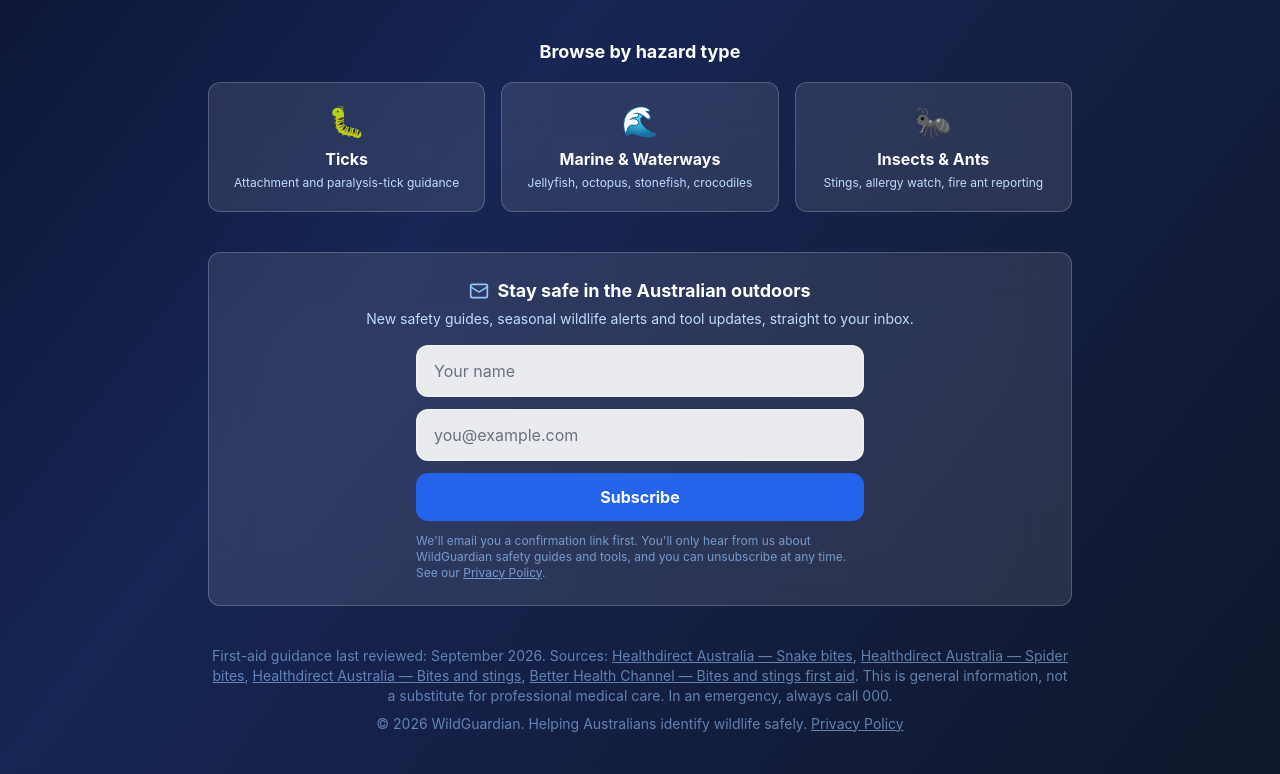
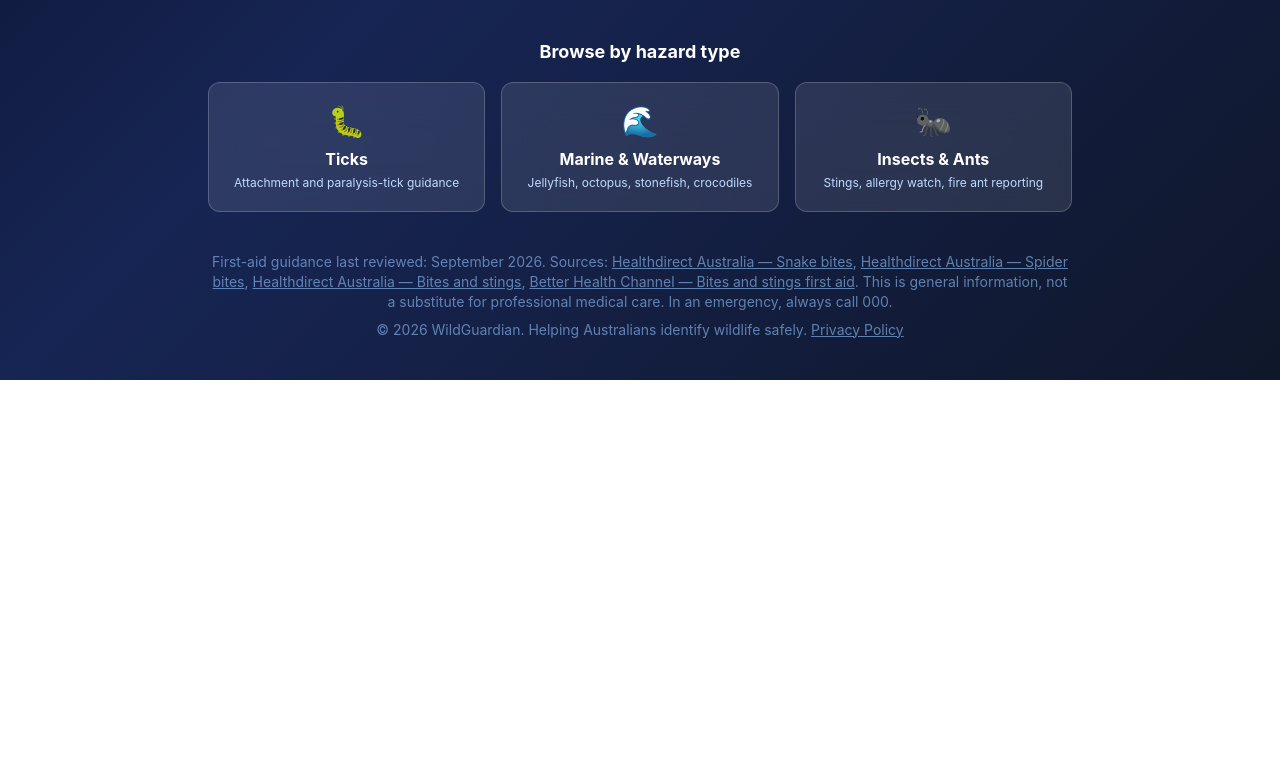
Before and after one commit to hskca1428-creator/wildguardian, a Next.js app: page / in a window 1280 px wide. Shown: the part 909-1683 px from the top of the page. After the commit the page ends 1289 px from the top, so only its background shows below. Built offline with nearby package versions, Linux system fonts and the light colour scheme.

Commit message:
Refactor NewsletterSignup to include FirstAidRouter
Refactored NewsletterSignup component to include FirstAidRouter functionality and updated imports.

```diff
--- a/components/NewsletterSignup.js
+++ b/components/NewsletterSignup.js
@@ -1,115 +1,61 @@
-import React, { useId } from 'react';
-import { Mail } from 'lucide-react';
+import React from 'react';
+import { Phone, ExternalLink, AlertTriangle } from 'lucide-react';
+import { TIER_LABEL } from '../data/firstAid';
 
-// Posts straight to AWeber using the IDs from the "Wild Guardian" web form
-// (list awlist6981726, form 757337921). No JavaScript is involved in the
-// submission, so it keeps working even if scripts fail to load.
-//
-// After AWeber receives the sign-up it sends the visitor to /subscribed
-// (our own "check your inbox" page) instead of AWeber's generic thank-you page.
-// If AWeber ever ignores the redirect, set the same Thank You URL in AWeber:
-// Sign Up Forms -> your form -> Settings -> Thank You Page.
-const AWEBER_ACTION = 'https://www.aweber.com/scripts/addlead.pl';
-const AWEBER_LIST = 'awlist6981726';
-const AWEBER_FORM_ID = '757337921';
-const THANK_YOU_URL = 'https://www.wildguardian.com.au/subscribed';
-
-/**
- * variant:     'dark' (on the navy homepage) | 'light' (on white article pages and modals)
- * adTracking:  AWeber "ad tracking" label, so AWeber reports show which page
- *              each subscriber came from (e.g. WG_Home, WG_Species, WG_Guide).
- * bare:        render only the form + consent line (no heading card), for modals.
- */
-export default function NewsletterSignup({
-  variant = 'dark',
-  adTracking = 'Wild_Guardian_Form',
-  heading = 'Stay safe in the Australian outdoors',
-  blurb = 'New safety guides, seasonal wildlife alerts and tool updates, straight to your inbox.',
-  buttonLabel = 'Subscribe',
-  bare = false,
-}) {
-  const uid = useId();
-  const dark = variant === 'dark';
-
-  const wrapperClass = dark
-    ? 'rounded-xl border border-white/20 bg-white/10 p-6 text-center backdrop-blur-xl'
-    : 'rounded-2xl border border-slate-200 bg-white p-6 shadow-sm';
-  const headingClass = dark ? 'mb-2 text-lg font-bold text-white' : 'mb-2 text-xl font-bold text-slate-950';
-  const blurbClass = dark ? 'mb-4 text-sm text-blue-200' : 'mb-4 text-sm leading-relaxed text-slate-600';
-  const inputClass = dark
-    ? 'w-full rounded-xl border-2 border-white/20 bg-white/90 px-4 py-3 text-gray-900 placeholder-gray-500 focus:border-blue-400 focus:outline-none'
-    : 'w-full rounded-xl border-2 border-slate-200 bg-white px-4 py-3 text-gray-900 placeholder-gray-400 focus:border-blue-500 focus:outline-none';
-  const labelClass = dark ? 'sr-only' : 'sr-only';
-  const buttonClass =
-    'w-full rounded-xl bg-blue-600 px-6 py-3 font-bold text-white transition-all hover:bg-blue-700 focus:outline-none focus:ring-2 focus:ring-blue-400';
-  const consentClass = dark ? 'mt-3 text-xs text-blue-300/70' : 'mt-3 text-xs text-slate-500';
-
-  const form = (
-    <form method="post" action={AWEBER_ACTION} acceptCharset="UTF-8" className="mx-auto max-w-md space-y-3 text-left">
-      <input type="hidden" name="meta_web_form_id" defaultValue={AWEBER_FORM_ID} />
-      <input type="hidden" name="meta_split_id" defaultValue="" />
-      <input type="hidden" name="listname" defaultValue={AWEBER_LIST} />
-      <input type="hidden" name="redirect" defaultValue={THANK_YOU_URL} />
-      <input type="hidden" name="meta_redirect_onlist" defaultValue={THANK_YOU_URL} />
-      <input type="hidden" name="meta_adtracking" defaultValue={adTracking} />
-      <input type="hidden" name="meta_message" defaultValue="1" />
-      <input type="hidden" name="meta_required" defaultValue="name,email" />
-      <input type="hidden" name="meta_tooltip" defaultValue="" />
-
-      <div>
-        <label htmlFor={`${uid}-name`} className={labelClass}>
-          Name
-        </label>
-        <input
-          id={`${uid}-name`}
-          type="text"
-          name="name"
-          required
-          autoComplete="name"
-          placeholder="Your name"
-          className={inputClass}
-        />
+// Renders a router card. Never renders treatment steps.
+export default function FirstAidRouter({ aid, context = 'If bitten or stung' }) {
+  if (!aid) return null;
+  const urgent = aid.tier === 'call000';
+  return (
+    <div
+      className={`rounded-lg p-4 border-2 ${
+        urgent ? 'bg-red-950 border-red-500 text-white' : 'bg-slate-900 border-amber-400 text-white'
+      }`}
+    >
+      <p className="text-xs font-semibold text-slate-300 uppercase mb-2">
+        {context}: {aid.title}
+      </p>
+      <div className="flex items-start gap-2 mb-2">
+        {urgent ? (
+          <Phone className="w-5 h-5 text-red-300 flex-shrink-0 mt-0.5" />
+        ) : (
+          <AlertTriangle className="w-5 h-5 text-amber-300 flex-shrink-0 mt-0.5" />
+        )}
+        <div>
+          <p className={`text-xs font-black tracking-wide ${urgent ? 'text-red-300' : 'text-amber-300'}`}>
+            {TIER_LABEL[aid.tier]}
+          </p>
+          <p className="text-base font-bold">
+            {urgent ? (
+              <a href="tel:000" className="underline">
+                {aid.headline}
+              </a>
+            ) : (
+              aid.headline
+            )}
+          </p>
+        </div>
       </div>
-      <div>
-        <label htmlFor={`${uid}-email`} className={labelClass}>
-          Email address
-        </label>
-        <input
-          id={`${uid}-email`}
-          type="email"
-          name="email"
-          required
-          autoComplete="email"
-          placeholder="you@example.com"
-          className={inputClass}
-        />
-      </div>
-      <button type="submit" className={buttonClass}>
-        {buttonLabel}
-      </button>
-      <p className={consentClass}>
-        We'll email you a confirmation link first. You'll only hear from us about WildGuardian safety guides and tools,
-        and you can unsubscribe at any time. See our{' '}
-        <a href="/privacy" className="underline">
-          Privacy Policy
-        </a>
-        .
-      </p>
-    </form>
-  );
-
-  if (bare) return form;
-
-  return (
-    <section aria-labelledby={`${uid}-heading`} className={wrapperClass}>
-      <div className={`mb-1 flex items-center gap-2 ${dark ? 'justify-center' : ''}`}>
-        <Mail className={`h-5 w-5 ${dark ? 'text-blue-300' : 'text-blue-600'}`} aria-hidden="true" />
-        <h2 id={`${uid}-heading`} className={headingClass.replace('mb-2', 'mb-0')}>
-          {heading}
-        </h2>
-      </div>
-      <p className={blurbClass}>{blurb}</p>
-      {form}
-    </section>
+      <ul className="text-sm text-slate-100 space-y-1 list-disc list-inside mb-3">
+        {aid.lines.map((l, i) => (
+          <li key={i}>{l}</li>
+        ))}
+      </ul>
+      <p className="text-xs font-semibold text-slate-300 uppercase mb-1">Official guidance</p>
+      <ul className="text-sm space-y-1">
+        {aid.links.map((l) => (
+          <li key={l.url}>
+            <a
+              href={l.url}
+              target="_blank"
+              rel="noopener noreferrer"
+              className="inline-flex items-center gap-1 underline text-blue-200 hover:text-white"
+            >
+              {l.name} <ExternalLink className="w-3 h-3" />
+            </a>
+          </li>
+        ))}
+      </ul>
+    </div>
   );
 }
```
